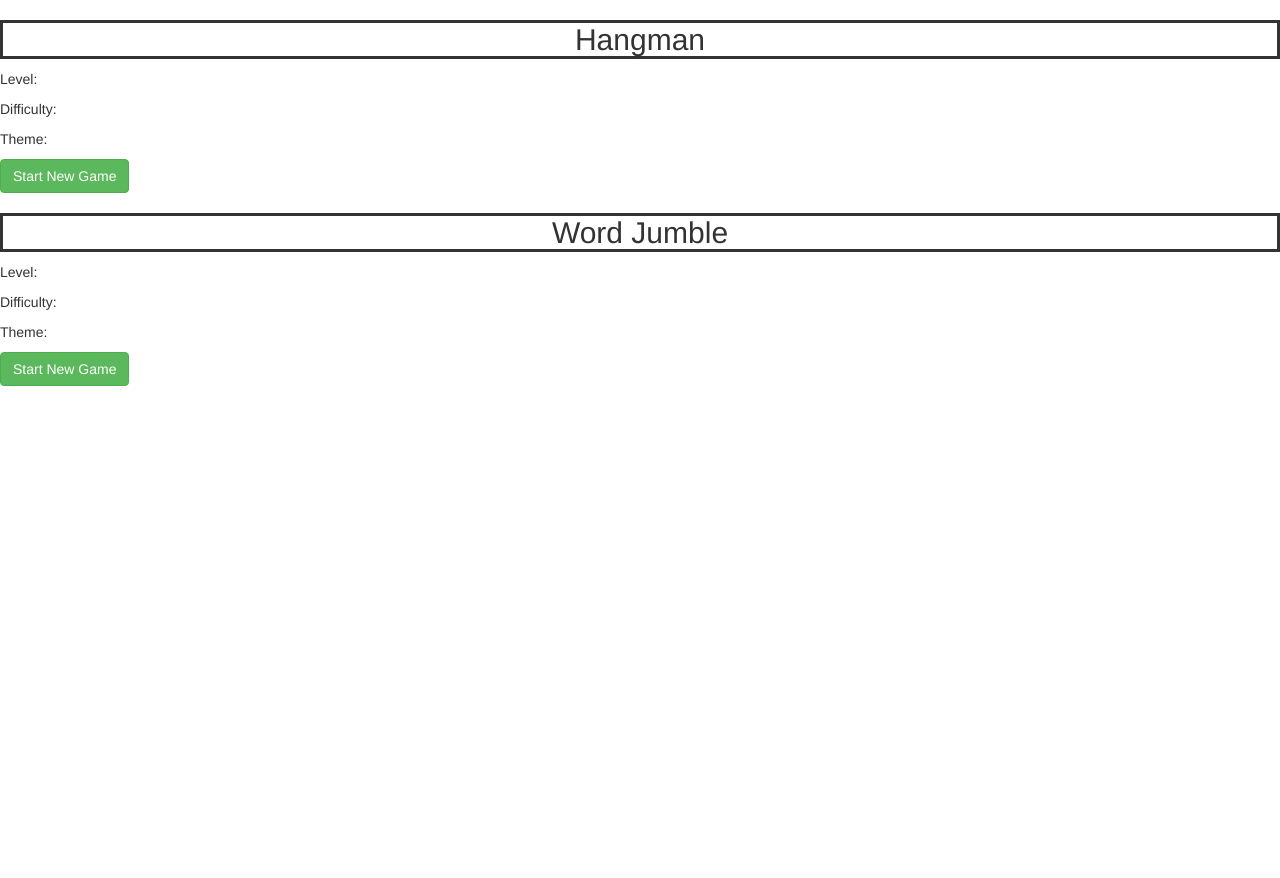
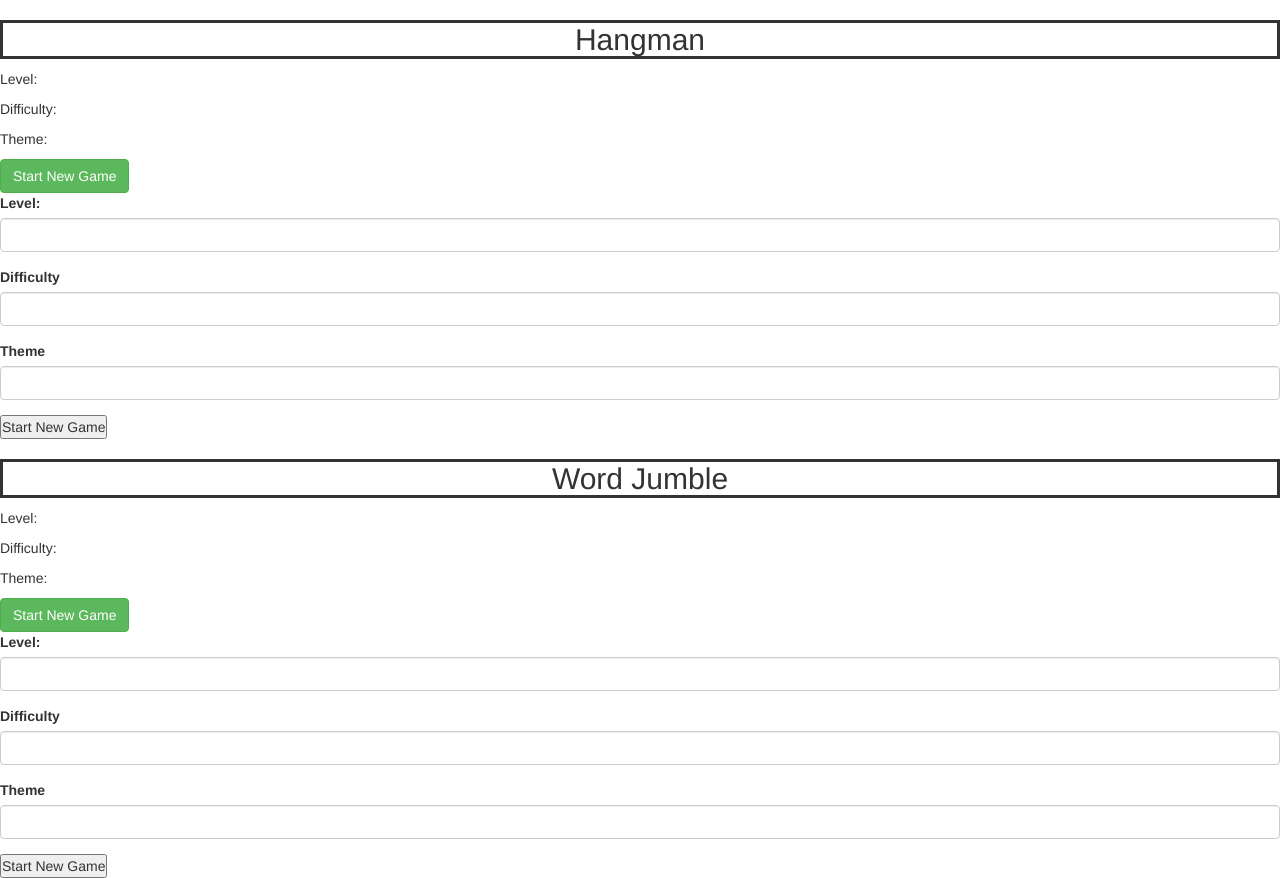
Before and after one commit to dpelli/hangman, a Django app: template word_games_app/templates/dashboard.html in a window 1280 px wide. Shown: the part 119-997 px from the top of the page. Before the commit the page ends 505 px from the top, so only its background shows below. Run offline with Django 3.2, Linux system fonts and the light colour scheme; the template is opened without the code that fills it, so the values that code supplies are empty; some libraries are stand-ins or nearby versions.

Commit message:
added (didn't delete) forms for both hangman and word jumble

```diff
--- a/word_games_app/templates/dashboard.html
+++ b/word_games_app/templates/dashboard.html
@@ -21,6 +21,22 @@
         <p>Difficulty:</p>
         <p>Theme:</p>
         <a class="btn btn-success" href="/hangman">Start New Game</a>
+        <form action="/hangman" method="POST">
+            {% csrf_token %}
+            <div class="form-group">
+                <label for="level">Level:</label>
+                <input type="text" name="level" id="level" class="form-control" required>
+            </div>
+            <div class="form-group">
+                <label for="difficulty">Difficulty</label>
+                <input type="text" name="difficulty" id="difficulty" class="form-control" required>
+            </div>
+            <div class="form-group">
+                <label for="theme">Theme</label>
+                <input type="text" name="theme" id="theme" class="form-control" required>
+            </div>
+            <input type="Submit" name="" id="new_game" value="Start New Game">
+        </form>
     </div>
     <div>
         <h2>Word Jumble</h2>
@@ -28,6 +44,22 @@
         <p>Difficulty:</p>
         <p>Theme:</p>
         <a class="btn btn-success" href="/word_jumble">Start New Game</a>
+        <form action="/word_jumble" method="POST">
+            {% csrf_token %}
+            <div class="form-group">
+                <label for="level">Level:</label>
+                <input type="text" name="level" id="level" class="form-control" required>
+            </div>
+            <div class="form-group">
+                <label for="difficulty">Difficulty</label>
+                <input type="text" name="difficulty" id="difficulty" class="form-control" required>
+            </div>
+            <div class="form-group">
+                <label for="theme">Theme</label>
+                <input type="text" name="theme" id="theme" class="form-control" required>
+            </div>
+            <input type="Submit" name="" id="new_game" value="Start New Game">
+        </form>
     </div>
 </body>
 </html>
--- a/word_games_app/views.py
+++ b/word_games_app/views.py
@@ -1,5 +1,7 @@
 from django.shortcuts import render, redirect
 from django.contrib import messages
+from english_words import english_words_lower_alpha_set
+# added ^ to see if I can pull from a larger dictionary
 import random
 import bcrypt
 
@@ -13,6 +15,9 @@ words = ["python",
     "answer",
     "xylophone"
 ]
+
+# words = [ "english_words"
+# ]
 
 def index(request):
     return render(request, 'index.html')
```
